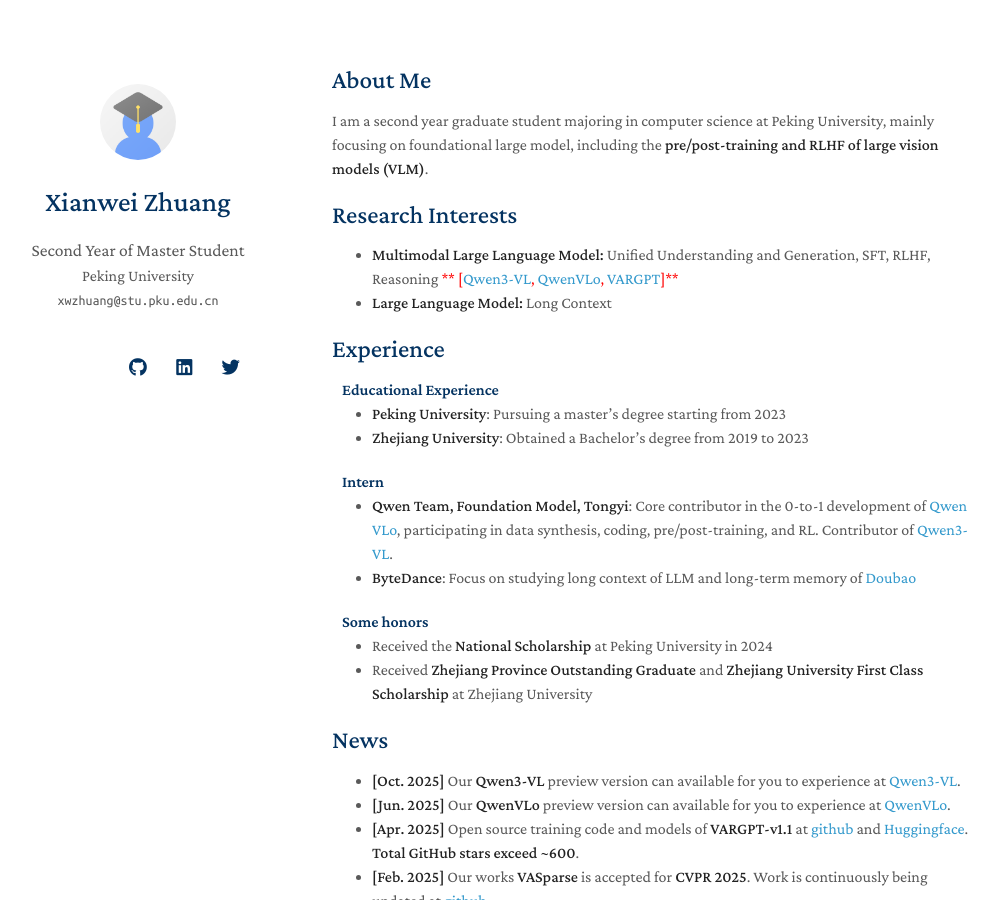
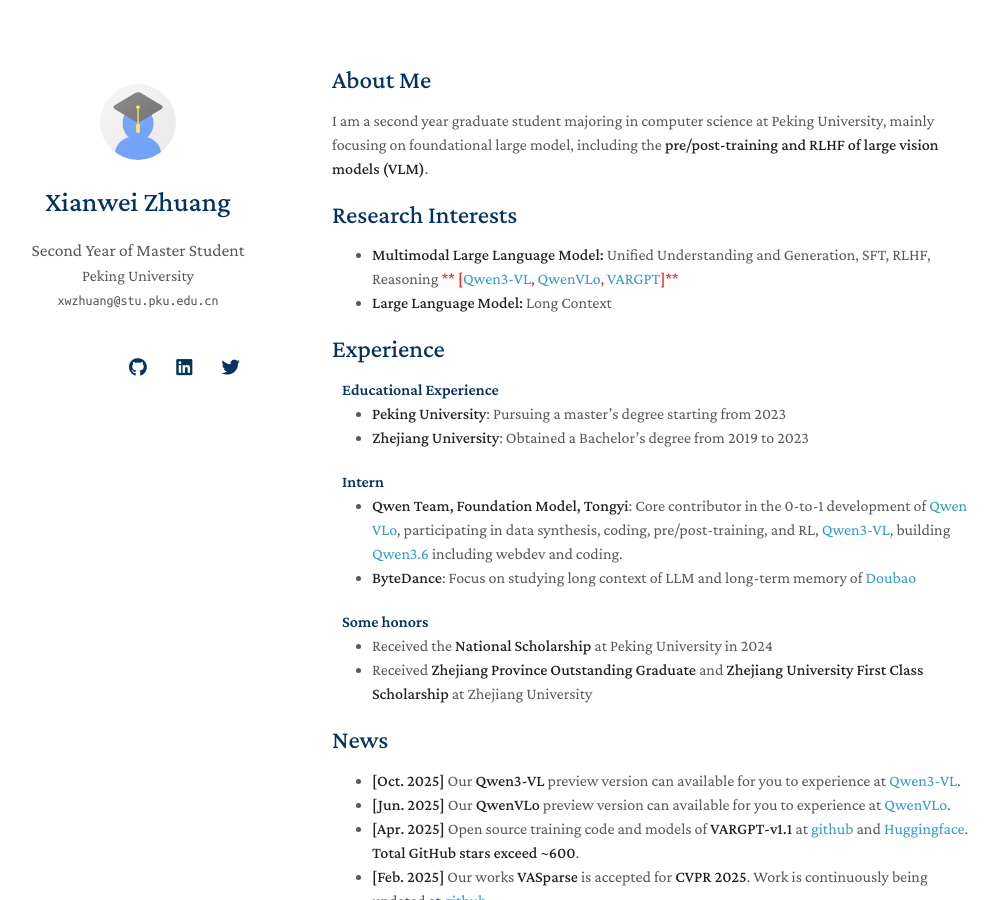
Before and after one commit to mengchuang123/mengchuang123.github.io, a Jekyll site: the page built from index.md, in a window 1280 px wide and 900 px high. Shown: the whole window, without its empty margins (138-1136 px from the left). Built offline with Jekyll 4.4.1, drawn with Linux system fonts in a browser that asks for light colours; nearby versions of some CDN libraries; a style sheet for code colours, icons or effects is not loaded; our own code applies the rules of GitHub Pages for plain Markdown files.

Commit message:
Update services.md

```diff
--- a/_includes/services.md
+++ b/_includes/services.md
@@ -13,7 +13,7 @@
 
 
 
-- **Qwen Team, Foundation Model, Tongyi**:  Core contributor in the 0-to-1 development of [Qwen VLo](https://qwenlm.github.io/blog/qwen-vlo/), participating in data synthesis, coding, pre/post-training, and RL. Contributor of [Qwen3-VL](https://arxiv.org/pdf/2511.21631).
+- **Qwen Team, Foundation Model, Tongyi**:  Core contributor in the 0-to-1 development of [Qwen VLo](https://qwenlm.github.io/blog/qwen-vlo/), participating in data synthesis, coding, pre/post-training, and RL, [Qwen3-VL](https://arxiv.org/pdf/2511.21631), building [Qwen3.6](https://qwen.ai/blog?id=qwen3.6) including webdev and coding.
 - **ByteDance**: Focus on studying long context of LLM and long-term memory of [Doubao](https://www.doubao.com/chat/)
 
 
```
